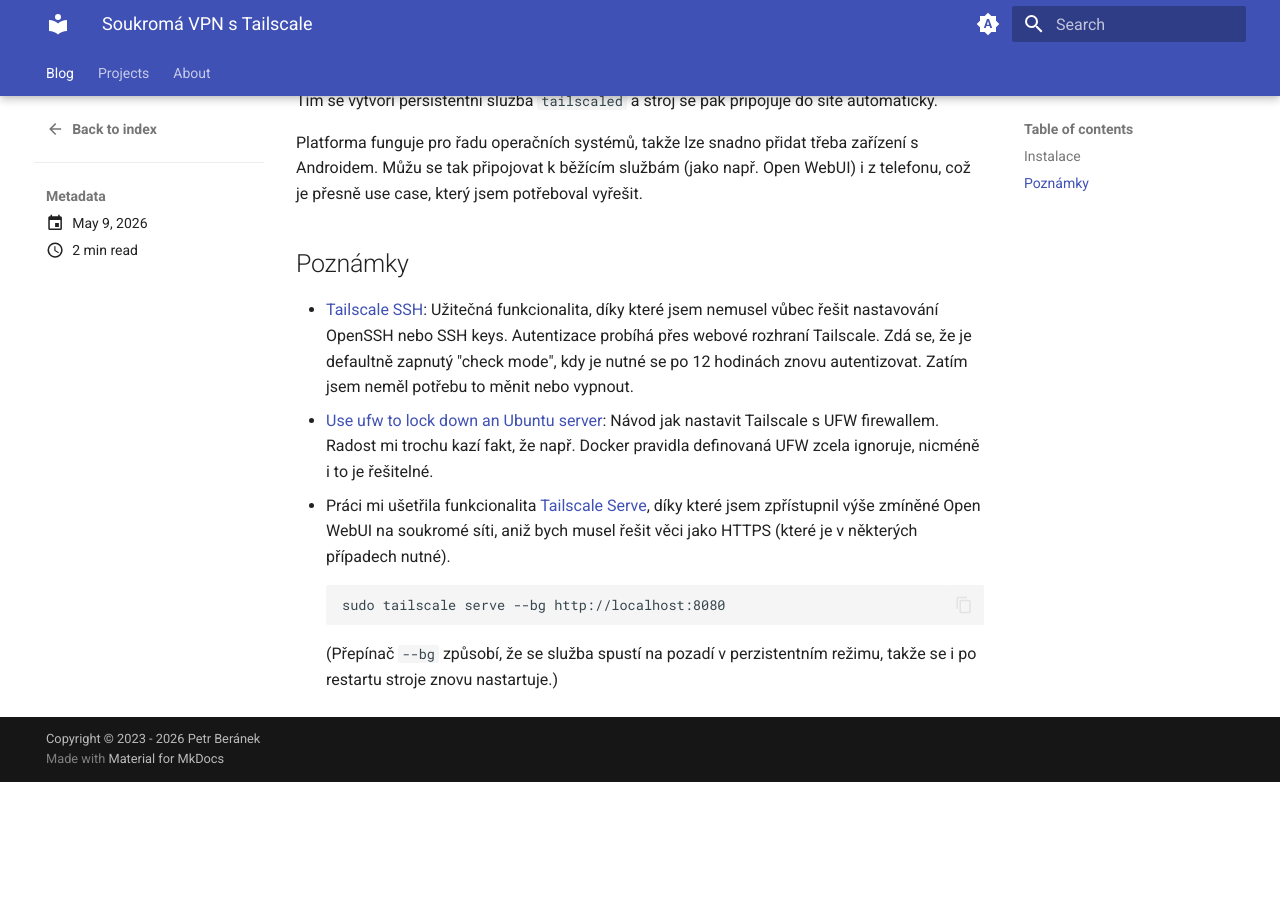
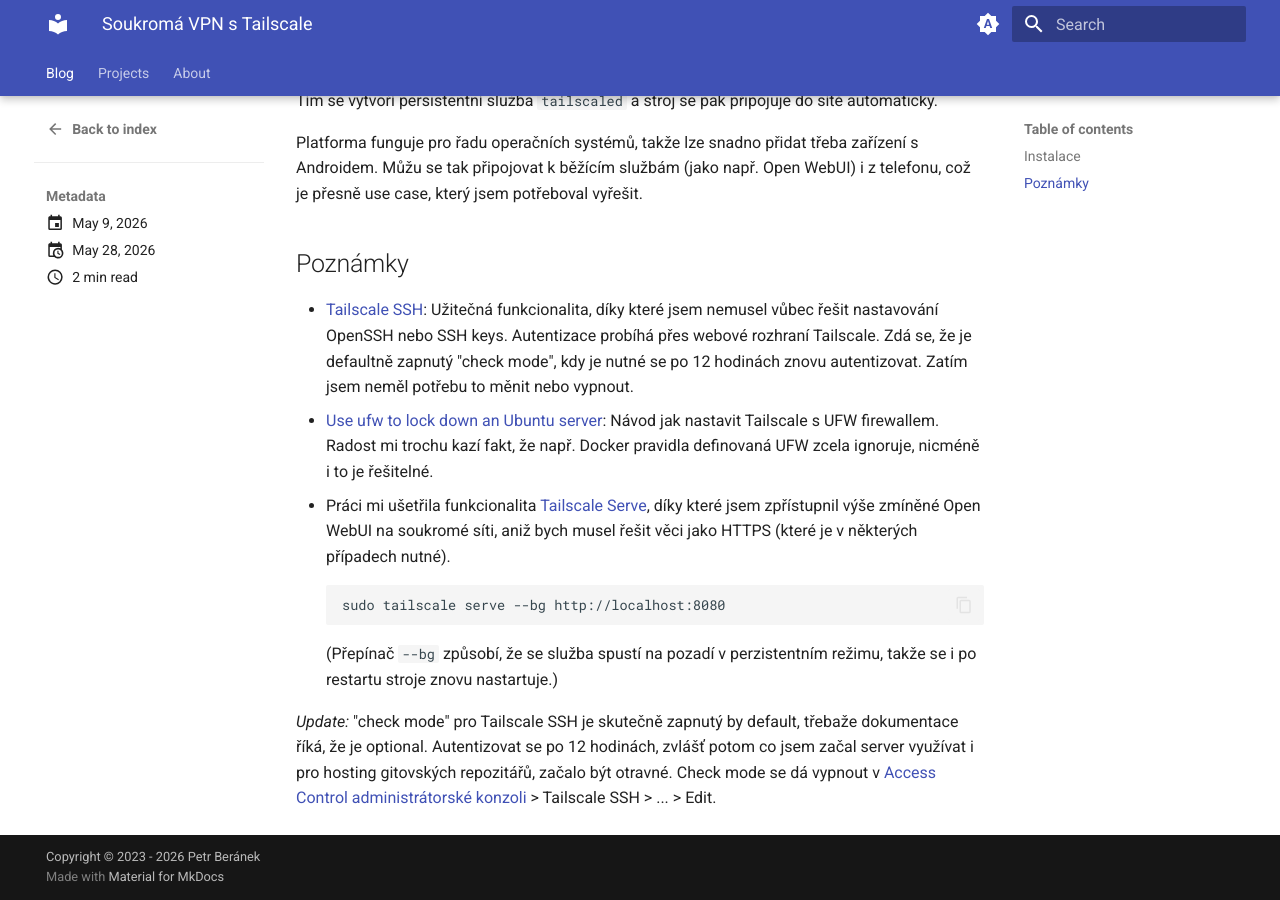
Before and after one commit to peberanek/peberanek.github.io, an MkDocs documentation site: the page built from docs/posts/soukroma-vpn-s-tailscale.md, in a window 1280 px wide and 900 px high, scrolled down 687 px. Built offline with MkDocs 1.6.1 and Material for MkDocs 9.7.7, drawn with Linux system fonts in a browser that asks for light colours; before the commit the page ends 1469 px from its top, so only the background shows below that.

Commit message:
blog: update post about private VPN with Tailscale

````diff
--- a/docs/posts/soukroma-vpn-s-tailscale.md
+++ b/docs/posts/soukroma-vpn-s-tailscale.md
@@ -1,5 +1,7 @@
 ---
-date: 2026-05-09
+date:
+  created: 2026-05-09
+  updated: 2026-05-28
 tags:
   - home-lab
   - linux
@@ -43,3 +45,5 @@
 sudo tailscale serve --bg http://localhost:8080
 ```
 (Přepínač `--bg` způsobí, že se služba spustí na pozadí v perzistentním režimu, takže se i po restartu stroje znovu nastartuje.)
+
+_Update:_ "check mode" pro Tailscale SSH je skutečně zapnutý by default, třebaže dokumentace říká, že je optional. Autentizovat se po 12 hodinách, zvlášť potom co jsem začal server využívat i pro hosting gitovských repozitářů, začalo být otravné. Check mode se dá vypnout v [Access Control administrátorské konzoli](https://tailscale.com/docs/features/tailscale-ssh#ensure-tailscale-ssh-is-permitted-in-access-control-policies) > Tailscale SSH > ... > Edit.
````
